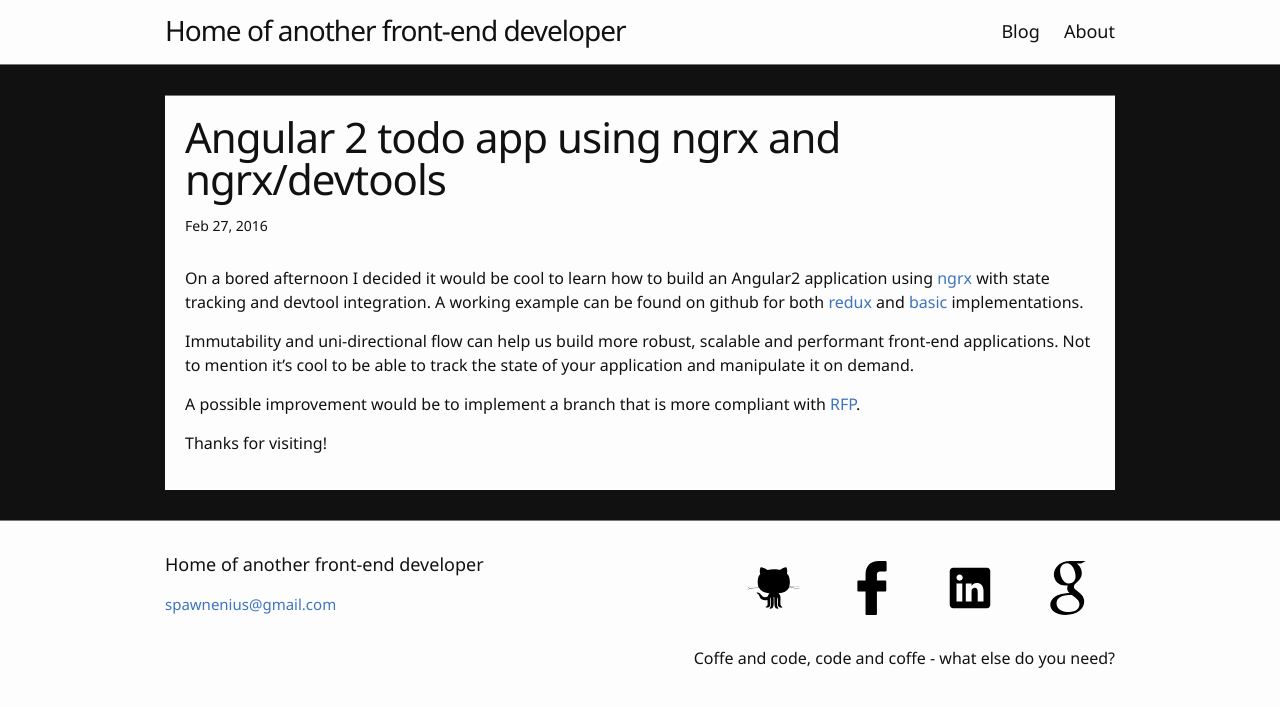
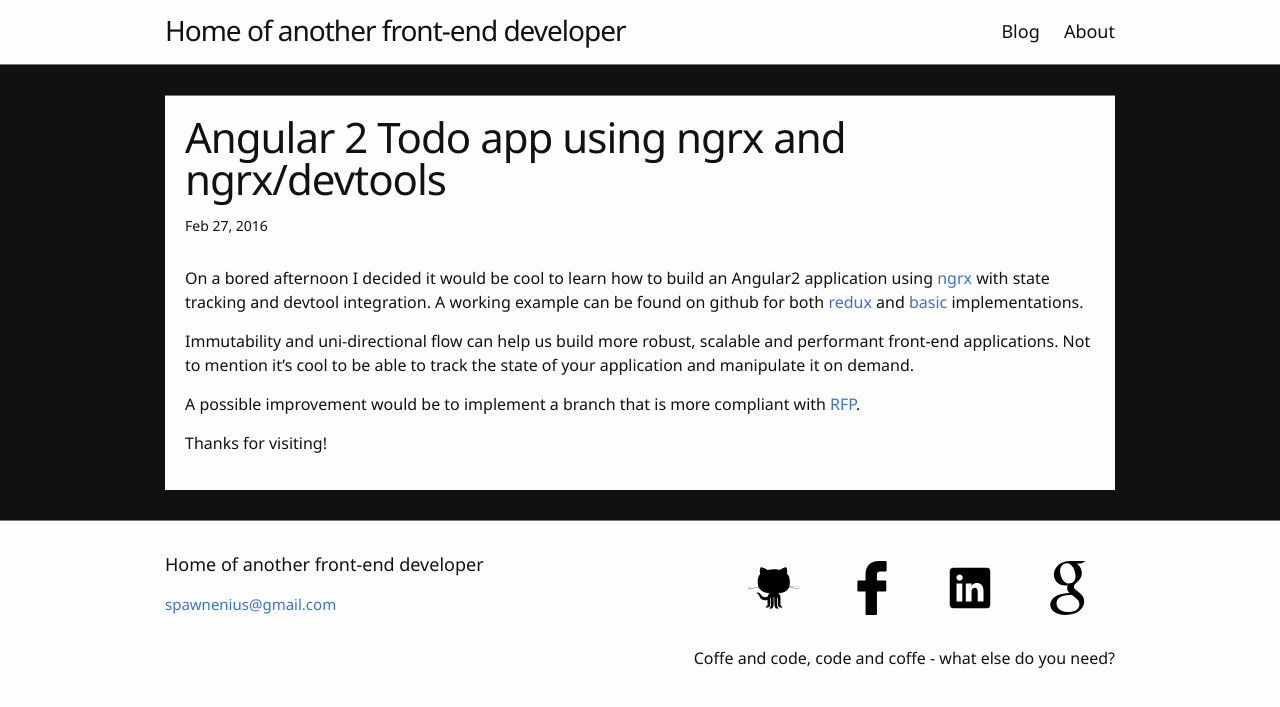
Before and after one commit to denissb/denissb.github.io, a Jekyll site: the page built from _posts/2016-04-09-angular2-todo-with-ngrx.markdown, in a window 1280 px wide. Shown: the top 707 px of the page. Built offline with Jekyll 4.4.1, drawn with Linux system fonts in a browser that asks for light colours; part of the change alters nothing that is shown.

```diff
--- a/_includes/footer.html
+++ b/_includes/footer.html
@@ -49,3 +49,13 @@
   </div>
 
 </footer>
+
+<script>
+  (function(i,s,o,g,r,a,m){i['GoogleAnalyticsObject']=r;i[r]=i[r]||function(){
+  (i[r].q=i[r].q||[]).push(arguments)},i[r].l=1*new Date();a=s.createElement(o),
+  m=s.getElementsByTagName(o)[0];a.async=1;a.src=g;m.parentNode.insertBefore(a,m)
+  })(window,document,'script','https://www.google-analytics.com/analytics.js','ga');
+
+  ga('create', 'UA-76202025-1', 'auto');
+  ga('send', 'pageview');
+</script>
--- a/_posts/2016-04-09-angular2-todo-with-ngrx.markdown
+++ b/_posts/2016-04-09-angular2-todo-with-ngrx.markdown
@@ -1,6 +1,6 @@
 ---
 layout: post
-title:  "Angular 2 todo app using ngrx and ngrx/devtools"
+title:  "Angular 2 Todo app using ngrx and ngrx/devtools"
 date:   2016-02-27 1:52:37 +0100
 categories: angular2 todo javascript apps ngrx ngrx/store ngrx/devtools
 ---
```
